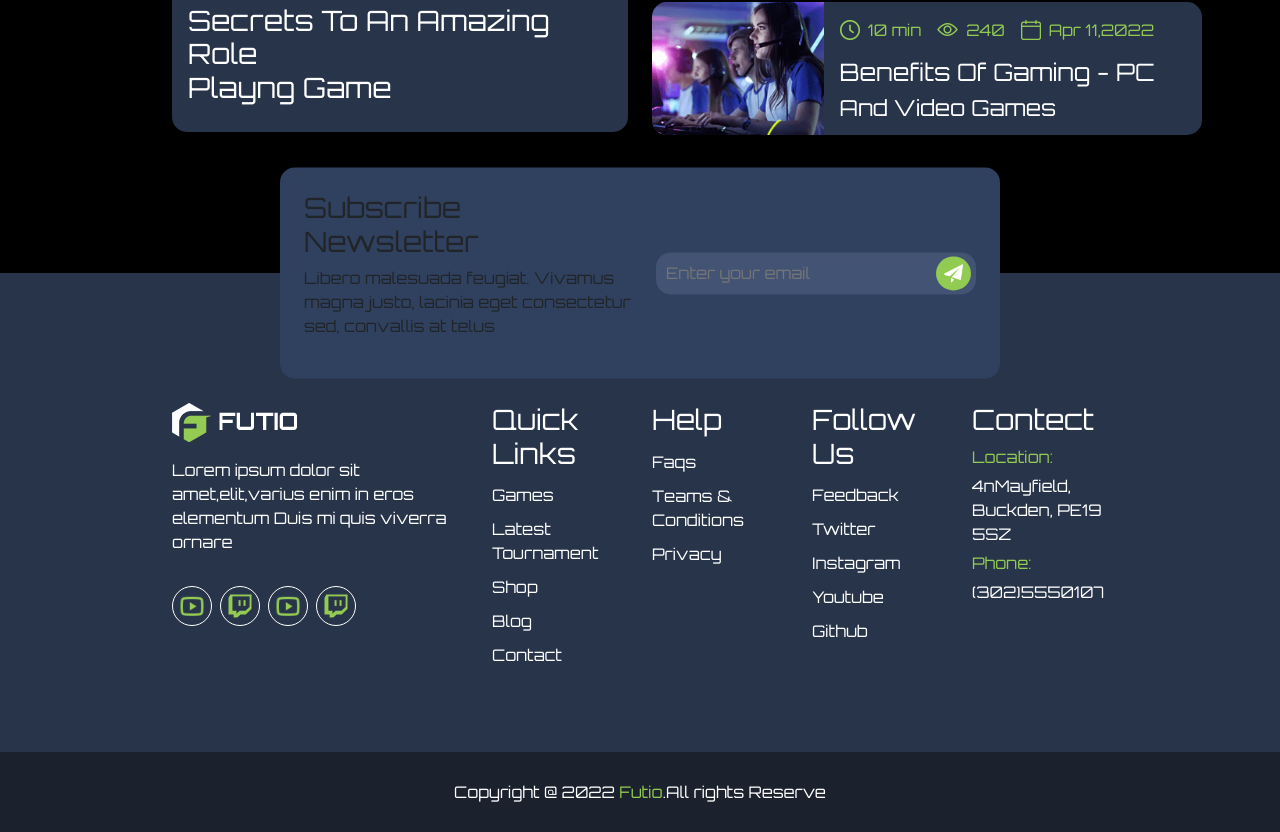
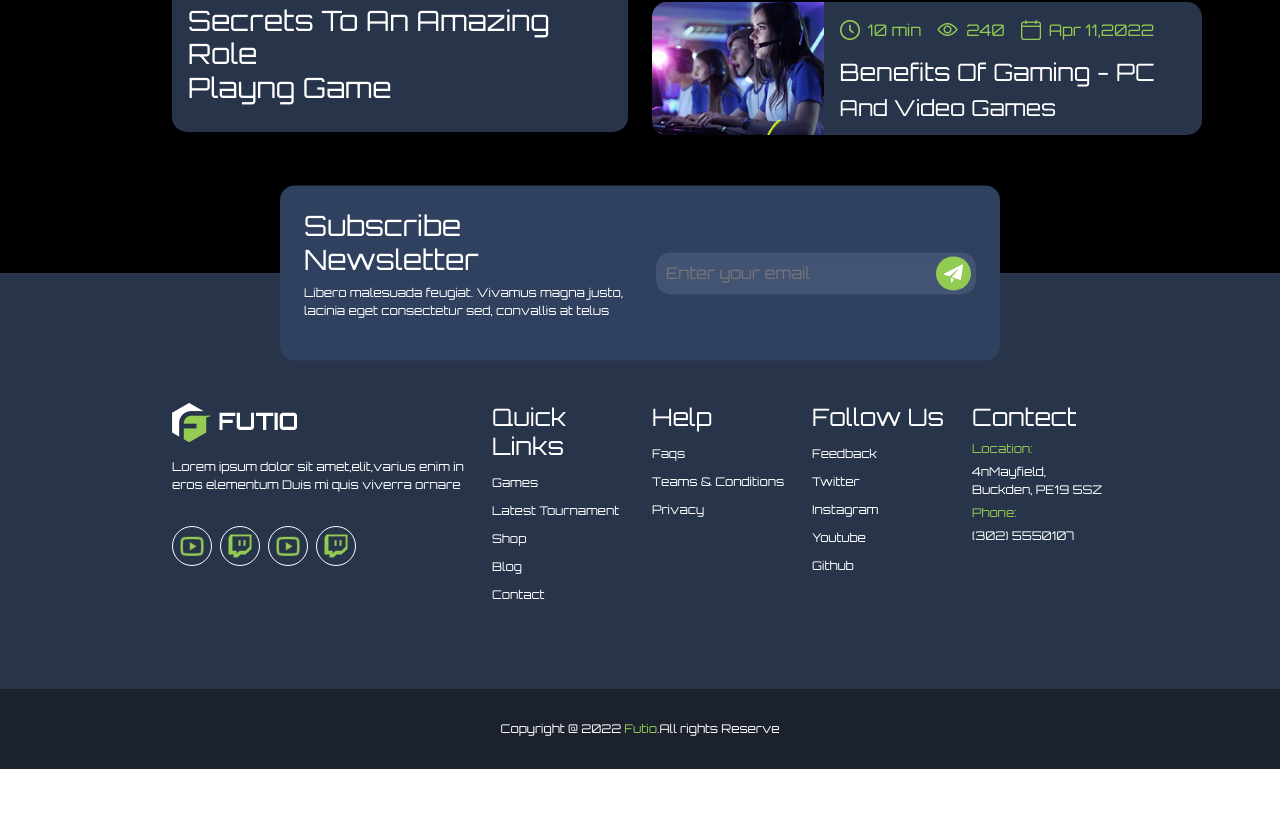
Before and after one commit to RiccardoVoltolina/proj-html-vuejs, a Vue app: page / in a window 1280 px wide. Shown: the part 5981-6813 px from the top of the page. After the commit the page ends 6750 px from the top, so only its background shows below. Built offline with nearby package versions, Linux system fonts and the light colour scheme; what lord-icon-element would draw is missing.

Commit message:
finish layout

```diff
--- a/src/components/AppFooter.vue
+++ b/src/components/AppFooter.vue
@@ -22,7 +22,7 @@ export default {
                 {//card4
                     h3: 'Contect',
                     aLocation: ['4nMayfield, Buckden, PE19 5SZ'],
-                    aPhone: ['(302)5550107']
+                    aPhone: ['(302) 5550107']
                 },
             ],
         }
@@ -38,7 +38,7 @@ export default {
                     <div>
                         <img src="../assets/images/header-images/header logo.png" alt="">
                     </div>
-                    <p class="py-3">Lorem ipsum dolor sit amet,elit,varius enim in eros elementum Duis mi quis viverra
+                    <p class="py-3 font_size_12">Lorem ipsum dolor sit amet,elit,varius enim in eros elementum Duis mi quis viverra
                         ornare</p>
                     <div class="d-flex">
                         <div class="d-flex footer_icon">
@@ -58,7 +58,7 @@ export default {
                 <div class="col-2" v-for="footerInfo in footerInfos">
                     <div class="d-flex">
                         <div class="d-flex flex-column">
-                            <h3>{{ footerInfo.h3 }}</h3>
+                            <h3 class="">{{ footerInfo.h3 }}</h3>
                             <a v-for="a in footerInfo.a" href="">{{ a }}</a>
                         </div>
                     </div>
@@ -66,17 +66,17 @@ export default {
                 <div class="col-2" v-for="FooterInfoContact in FooterInfoContacts">
                     <div class="d-flex">
                         <div class="d-flex flex-column">
-                            <h3>{{ FooterInfoContact.h3 }}</h3>
-                            <div class="color_gray_fluo">Location:</div>
+                            <h3 class="">{{ FooterInfoContact.h3 }}</h3>
+                            <div class="color_gray_fluo font_size_12">Location:</div>
                             <a v-for="a in FooterInfoContact.aLocation" href="">{{ a }}</a>
-                            <div class="color_gray_fluo">Phone:</div>
+                            <div class="color_gray_fluo font_size_12">Phone:</div>
                             <a v-for="aPhone in FooterInfoContact.aPhone" href="">{{ aPhone }}</a>
                         </div>
                     </div>
                 </div>
             </div>
         </div>
-        <div class="copyright_footer d-flex justify-content-center align-items-center">
+        <div class="copyright_footer d-flex justify-content-center align-items-center font_size_12">
             <div class="">Copyright @ 2022 <span class="color_gray_fluo">Futio</span>.All rights Reserve</div>
         </div>
     </footer>
@@ -89,6 +89,7 @@ footer {
 
 h3 {
     color: white;
+    font-size: 24px;
 }
 
 p {
@@ -122,6 +123,7 @@ a {
     width: fit-content;
     margin-top: 5px;
     margin-bottom: 5px;
+    font-size: 12px;
 }
 
 .color_gray_fluo {
--- a/src/components/AppMain.vue
+++ b/src/components/AppMain.vue
@@ -351,8 +351,8 @@ export default {
             <div class="container w-75 position-relative">
                 <div class="subscribe_card w-75 m-auto align-items-center p-4 d-flex position-absolute">
                     <div class="w-50 d-flex flex-column">
-                        <h3>Subscribe Newsletter</h3>
-                        <p>Libero malesuada feugiat. Vivamus magna justo, lacinia eget consectetur sed, convallis at telus
+                        <h3 class="text-white">Subscribe Newsletter</h3>
+                        <p class="font_size_12 text-white">Libero malesuada feugiat. Vivamus magna justo, lacinia eget consectetur sed, convallis at telus
                         </p>
                     </div>
                     <div class="w-50 ps-3">
```
